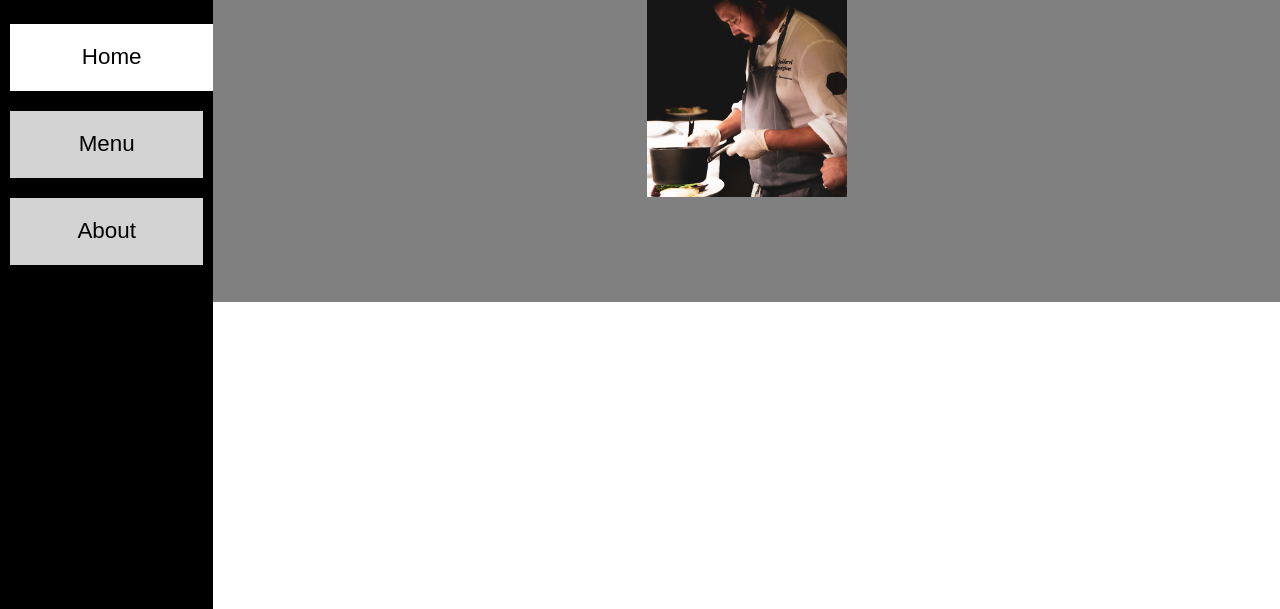
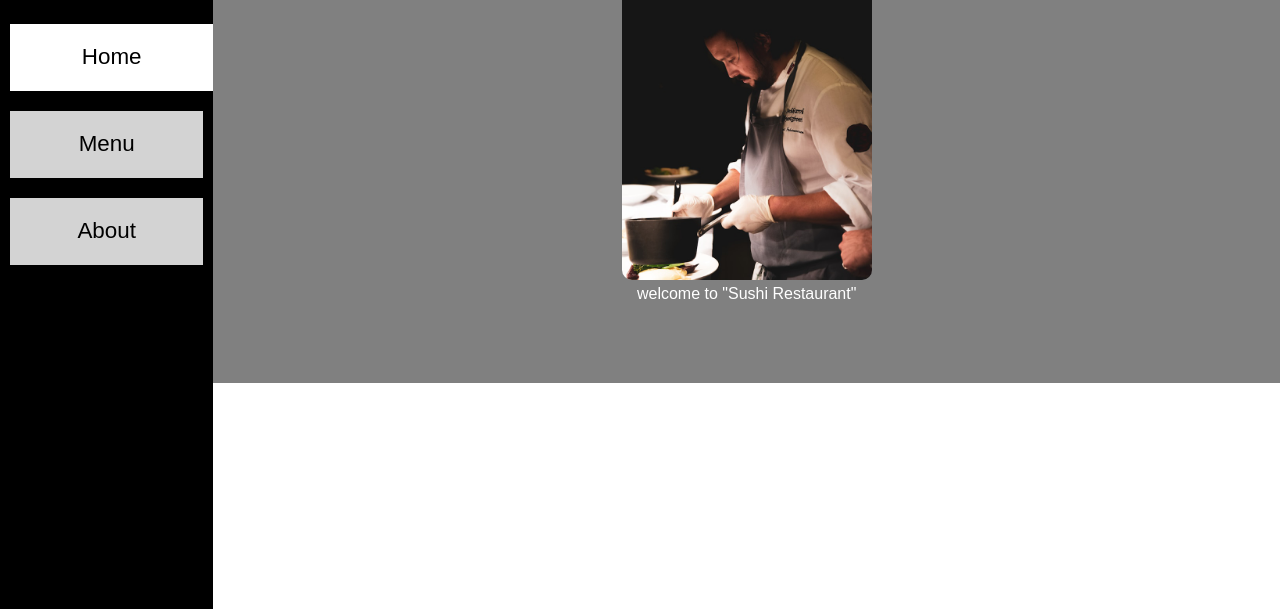
Before and after one commit to AlvinAbiliuse/restauranrtPage, a website built with webpack: page src/template.html in a window 1280 px wide. Shown: the part 191-800 px from the top of the page. Built offline with nearby package versions, Linux system fonts and the light colour scheme.

Commit message:
progress

```diff
--- a/src/home.js
+++ b/src/home.js
@@ -1,6 +1,8 @@
 import image from "./images/chef.jpg";
 
 function page() {
+		let mainContent = document.createElement("div");
+
 		let heroPage = document.createElement("div");
 		heroPage.className = "card dark";
 		let el = document.createElement("h1");
@@ -10,7 +12,12 @@ function page() {
 		el.setAttribute("src", image);
 		el.className = "chefImage";
 		heroPage.appendChild(el);
-		return heroPage;
+		el = document.createElement("p");
+		el.textContent = "welcome to \"Sushi Restaurant\"";
+		heroPage.appendChild(el);
+
+		mainContent.appendChild(heroPage);
+		return mainContent;
 }
 
 export default page();
--- a/src/styles.css
+++ b/src/styles.css
@@ -29,6 +29,7 @@ body {
 	padding-top: 50px;
 	flex-direction: column;
 	align-items: center;
+	height: 100vh;
 	justify-content: flex-start;
 	gap: 40px;
 	background-color: var(--dark-gray);
@@ -69,7 +70,7 @@ body {
 }
 
 .card {
-	padding: 100px;
+	padding: 80px;
 	text-align: center;
 
 }
@@ -82,5 +83,7 @@ body {
 }
 
 .chefImage {
-	width: 200px;
+	width: 250px;
+	margin-top: 40px;
+	border-radius: 10px;
 }
```
